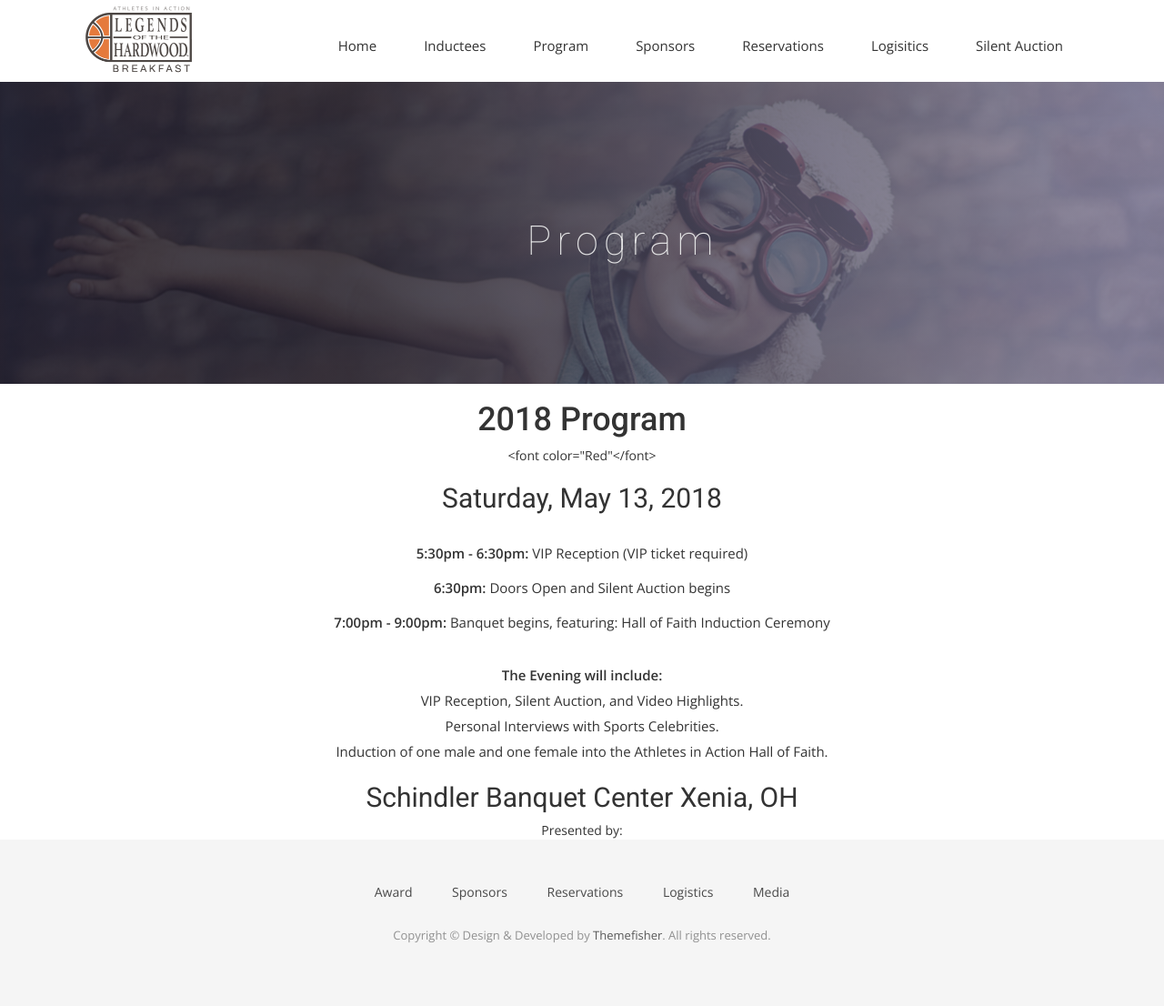
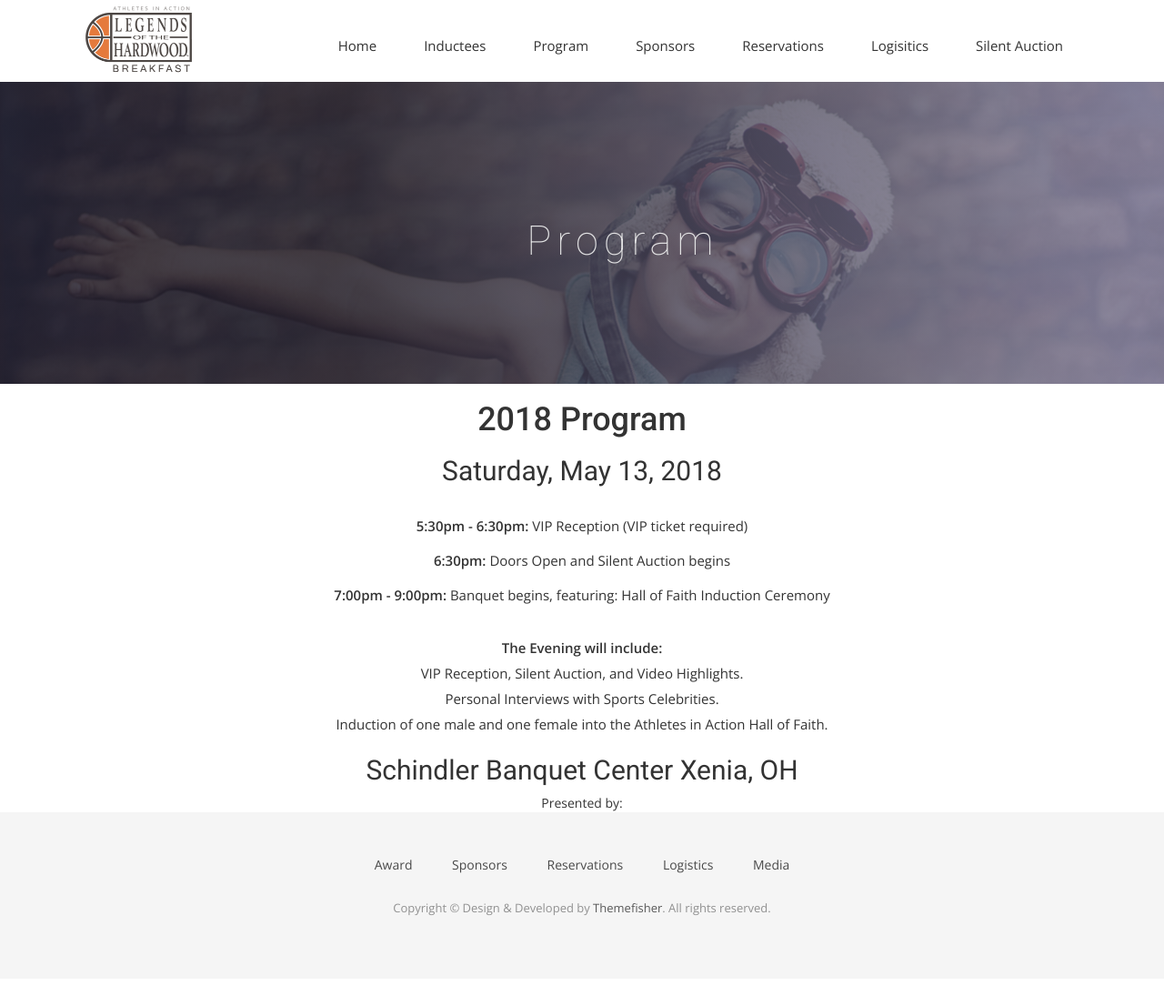
Before and after one commit to CruGlobal/NightofChampions, a Jekyll site: the page built from program.markdown, in a window 1280 px wide. Shown: the whole page at 91% size. Built offline with Jekyll 4.4.1, drawn with Linux system fonts in a browser that asks for light colours; nearby versions of some CDN libraries; some web fonts are replaced; our own code applies the rules of GitHub Pages for plain Markdown files; after the commit the page ends 1076 px from its top, so only the background shows below that.

Commit message:
Updated Program

```diff
--- a/program.markdown
+++ b/program.markdown
@@ -6,7 +6,7 @@
 
 <div style="text-align: center;">
 
-<h1>2018 Program</h1><font color="Red"</font>
+<h1>2018 Program</h1>
 </div>
 
 <div style="text-align: center;">
```
